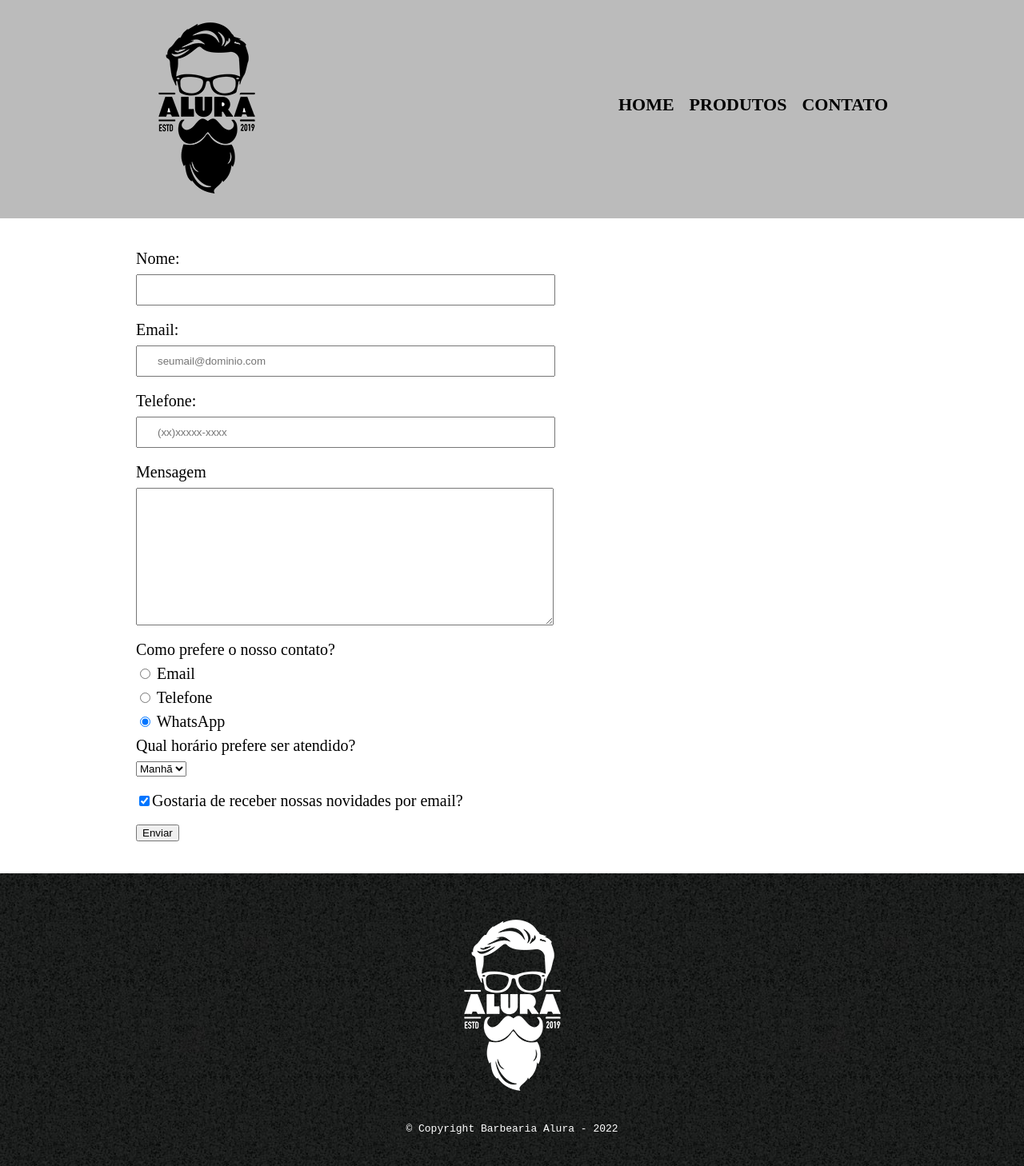
After one commit to lucasalesfivet/alura, a PHP site: page /contato.html in a window 1280 px wide. The commit adds this page. Shown: the whole page at 80% size. Run offline with PHP 8.4, Linux system fonts and the light colour scheme.

Commit message:
finalização no trabalho

```diff
--- /dev/null
+++ b/html-css/aula2/contato.html
@@ -0,0 +1,76 @@
+<!DOCTYPE html>
+<html lang="pt-br">
+<head>
+    <meta charset="UTF-8">
+    <meta http-equiv="X-UA-Compatible" content="IE=edge">
+    <meta name="viewport" content="width=device-width, initial-scale=1.0">
+    <title>Contato - Barbearia Alura</title>
+    <link rel="stylesheet" href="reset.css">
+    <link rel="stylesheet" href="style.css">
+</head>
+<body>
+    <header>
+        <div class="formatacao">
+            <h1><img src="img/logo.png" alt="Logo da Barbearia Alura"></h1>
+            <nav>
+                <ul>
+                    <li><a href="">Home</a></li>
+                    <li><a href="produtos.html">Produtos</a></li>
+                    <li><a href="contato.html">Contato</a></li>
+                </ul>
+            </nav>
+        </div>
+    </header>
+
+    <main>
+        <form>
+            <label for="nome">Nome:</label>
+            <input type="text" id="nome" class="input-padrao" required>
+
+            <label for="email">Email:</label>
+            <input type="email" id="email" class="input-padrao" required placeholder="seumail@dominio.com">
+
+            <label for="telefone">Telefone:</label>
+            <input type="tel" id="telefone" class="input-padrao" required placeholder="(xx)xxxxx-xxxx">
+
+            <label for="mensagem">Mensagem</label>
+            <textarea cols="70" rows="10" id="mensagem" class="input-padrao" required></textarea>
+
+            <fieldset>
+                <legend>Como prefere o nosso contato?</legend>
+                <label for="radio-email">
+                    <input type="radio" name="contato" value="email" id="radio-email">
+                    Email</label>
+
+                <label for="radio-telefone">
+                    <input type="radio" name="contato" value="telefone" id="radio-telefone">
+                    Telefone</label>
+
+                <label for="radio-whatsapp">
+                    <input type="radio" name="contato" value="whatsapp" id="radio-whatsapp" checked>
+                    WhatsApp</label>
+            </fieldset>
+
+            <fieldset>
+                <legend>Qual horário prefere ser atendido?</legend>
+                <select>
+                    <option>Manhã</option>
+                    <option>Tarde</option>
+                    <option>Noite</option>
+                </select>
+            </fieldset>
+
+            <label class="checkbox">
+                <input type="checkbox" checked>Gostaria de receber nossas novidades por email?
+            </label>
+
+            <input type="submit" value="Enviar">
+        </form>
+    </main>
+
+    <footer>
+        <img src="img/logo-branco.png" alt="Logo da Barbearia Alura">
+        <p class="copyright">&copy; Copyright Barbearia Alura - 2022</p>
+    </footer>
+</body>
+</html>
--- a/html-css/aula2/produtos.html
+++ b/html-css/aula2/produtos.html
@@ -11,7 +11,7 @@
 <body>
     <header>
         <div class="formatacao">
-            <h1><img src="img/logo.png"></h1>
+            <h1><img src="img/logo.png" alt="Logo da Barbearia Alura"></h1>
             <nav>
                 <ul>
                     <li><a href="">Home</a></li>
@@ -46,7 +46,7 @@
     </main>
 
     <footer>
-        <img src="img/logo-branco.png">
+        <img src="img/logo-branco.png" alt="Logo da Barbearia Alura">
         <p class="copyright">&copy; Copyright Barbearia Alura - 2022</p>
     </footer>
 </body>
--- a/html-css/aula2/style.css
+++ b/html-css/aula2/style.css
@@ -90,3 +90,35 @@ footer {
     margin-top: 20px;
     font-family: 'Courier New', Courier, monospace;
 }
+
+main {
+    width: 940px;
+    margin: 0 auto;
+}
+
+form {
+    margin: 40px 0 ;
+}
+
+form label {
+    display: block;
+    font-size: 20px;
+    margin: 0 0 10px;
+}
+
+form label, form legend {
+    display:block;
+    font-size: 20px;
+    margin: 0 0 10px;
+}
+
+.input-padrao {
+    display: block;
+    margin: 0 0 20px;
+    padding: 10px 25px;
+    width: 50%;
+}
+
+.checkbox {
+    margin: 20px 0;
+}
```
